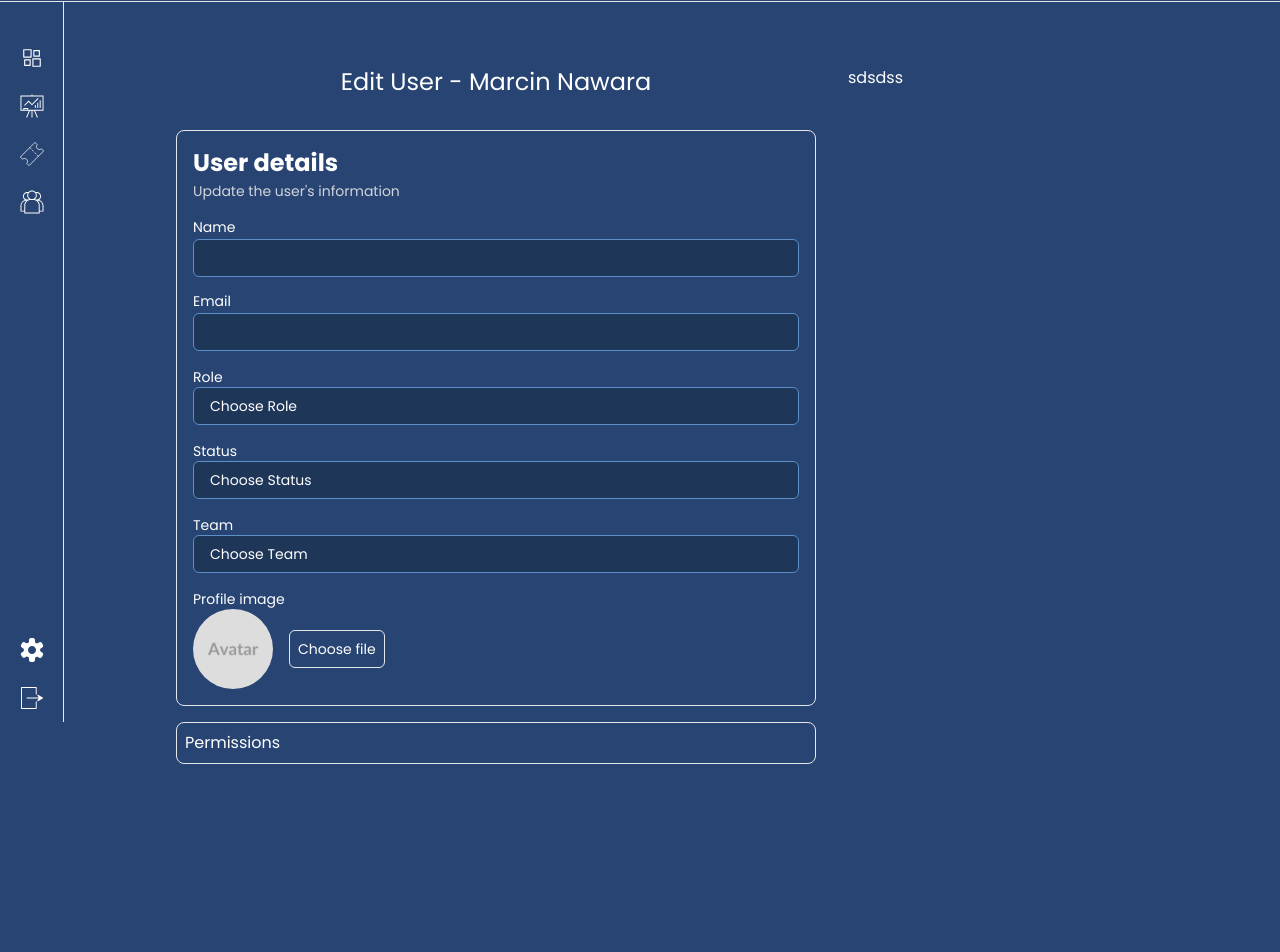
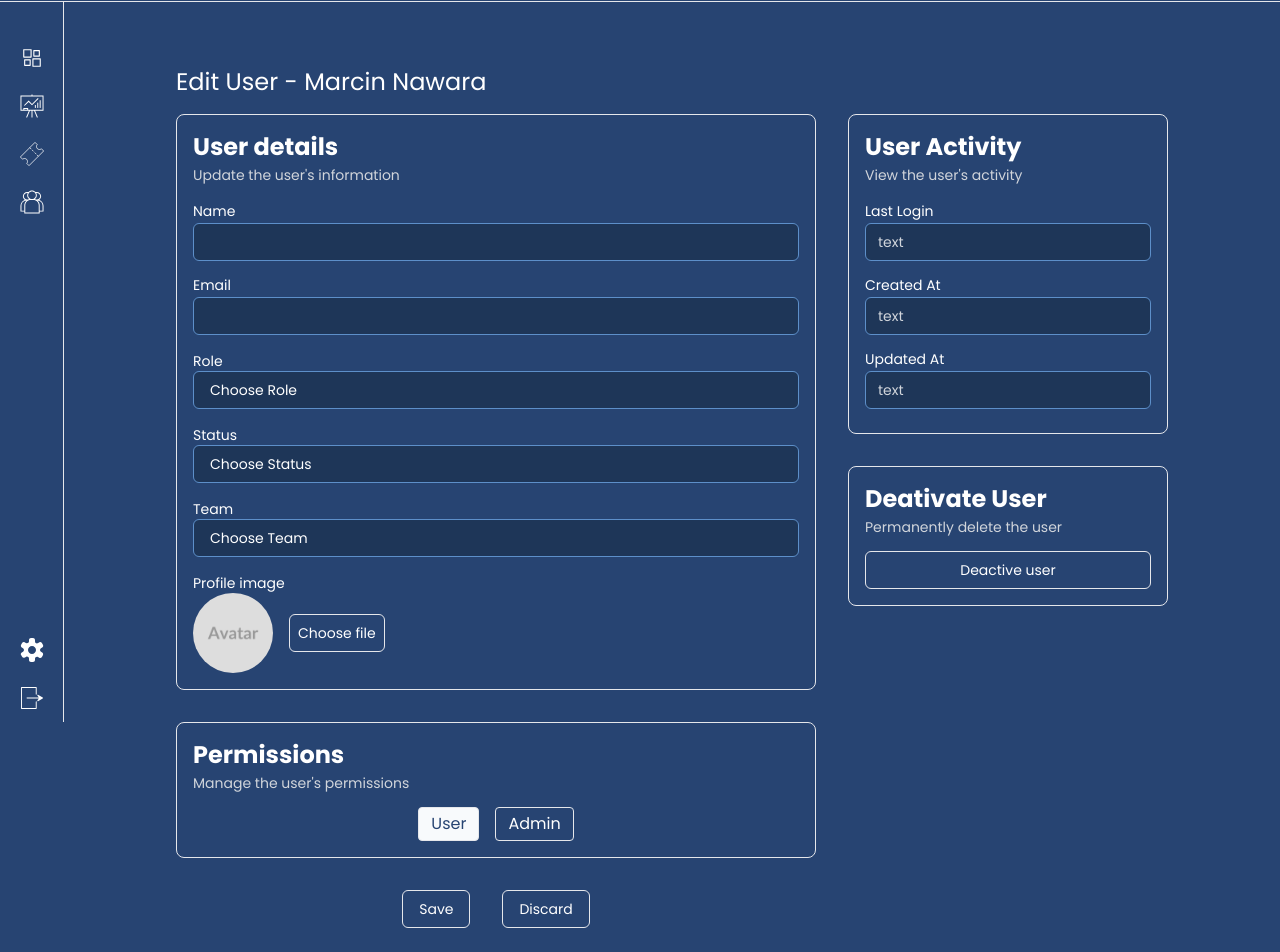
Before and after one commit to manawara/support-tikets-system, a Next.js app: page /dashboard/team/1 in a window 1280 px wide. Shown: the part 78-1030 px from the top of the page. Before the commit the page ends 842 px from the top, so only its background shows below. Built offline with nearby package versions, Linux system fonts and the light colour scheme.

Commit message:
Create new form and import components to dynamic EditUser page

```diff
--- a/app/dashboard/team/[id]/page.tsx
+++ b/app/dashboard/team/[id]/page.tsx
@@ -1,18 +1,29 @@
 import UserDetails from '@/components/UserDetails/UserDetails'
-import Card from '@/components/Card'
+import Permission from '@/components/UserDetails/Permission'
+import UserActivity from '@/components/UserDetails/UserActivity'
+import DeactivateUser from '@/components/UserDetails/DeactivateUser'
+import { Button } from '@/components/Button'
 const EditUser = () => {
   return (
-    <div>
-      <div className="flex gap-8">
+    <div className="mb-8">
+      <h2 className="text-2xl font-poppins mb-4">Edit User - Marcin Nawara</h2>
+
+      <div className="flex flex-col md:flex-row  gap-8">
         <div className="flex flex-col gap-4 grow">
-          <h2 className="text-2xl font-poppins text-center mb-4">Edit User - Marcin Nawara</h2>
-          <UserDetails>sdsdd</UserDetails>
-          <Card>
-            <h3>Permissions</h3>
-          </Card>
+          <form className="flex flex-col gap-8">
+            <UserDetails />
+            <Permission />
+            <div className="flex gap-8 max-w-[320px] mx-auto">
+              <Button>Save</Button>
+              <Button>Discard</Button>
+            </div>
+          </form>
         </div>
 
-        <div className="max-w-xs w-full">sdsdss</div>
+        <div className="flex flex-col max-w-xs w-full mx-auto gap-8">
+          <UserActivity />
+          <DeactivateUser userId="xsdsd" />
+        </div>
       </div>
     </div>
   )
```
